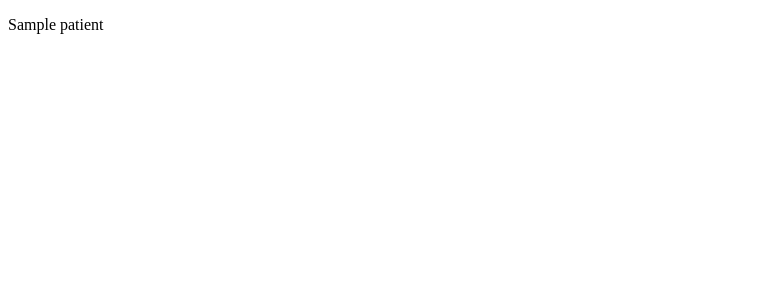
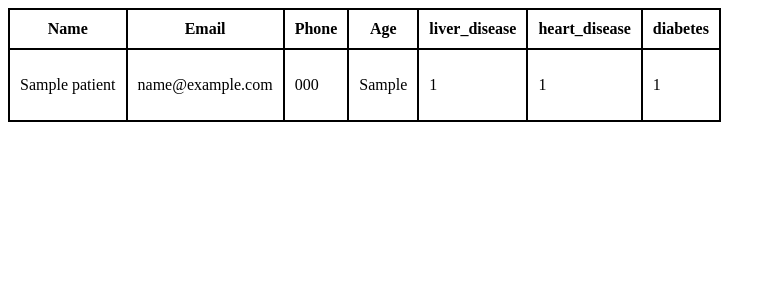
Before and after one commit to Gaurav07076/testing, a Flask app: page /patients in a window 1280 px wide. Before the commit the part shown is almost empty. Shown: the top 300 px of the page, without its empty margins (0-776 px from the left). Run offline with Flask 3, Linux system fonts and the light colour scheme; the visitor is signed in with stand-in values (Sample User, id 1); tables that the repository leaves empty hold one stand-in row (values such as "Sample post"); parts of the project's set-up code (start-up, migrations or seed data) failed here and were passed over.

Commit message:
Patient Table Created

```diff
--- /dev/null
+++ b/static/css/table.css
@@ -0,0 +1,6 @@
+table,tr,td,th
+{
+    border:2px solid black;
+    border-collapse: collapse;
+    padding:10px;
+}
--- a/templates/patients.html
+++ b/templates/patients.html
@@ -3,14 +3,33 @@
 <head>
     <meta charset="UTF-8">
     <meta name="viewport" content="width=device-width, initial-scale=1.0">
+    <link rel="stylesheet" href="../static/css/table.css">
     <title>Document</title>
 </head>
 <body>
+        <table>
+            <tr>
+              <th><div>Name</div></th>
+              <th>Email</th>
+              <th>Phone</th>
+              <th>Age</th>
+              <th>liver_disease</th>
+              <th>heart_disease</th>
+              <th>diabetes</th>
+            </tr>
 
-        {% for patient in patients %}
-            <p class= {{ patient.id }} id = {{ patient.email }} onclick="redirect(event)" id="x">{{ patient.name }}</p>
-
-        {% endfor %}
+            {% for patient in patients %}
+        <tr>
+            <td><p class= {{ patient.id }} id = {{ patient.name }} onclick="redirect(event)" id="x">{{ patient.name }}</p></td>
+            <td><p id="x">{{ patient.email }}</p></td>
+            <td><p id="x">{{ patient.phone }}</p></td>
+            <td><p id="x">{{ patient.age }}</p></td>
+            <td><p id="x">{{ patient.liver_disease }}</p></td>
+            <td><p id="x">{{ patient.heart_disease }}</p></td>
+            <td><p id="x">{{ patient.diabetes }}</p></td>
+        </tr>
+            {% endfor %}
+          </table>
 
        <script>
 
```
